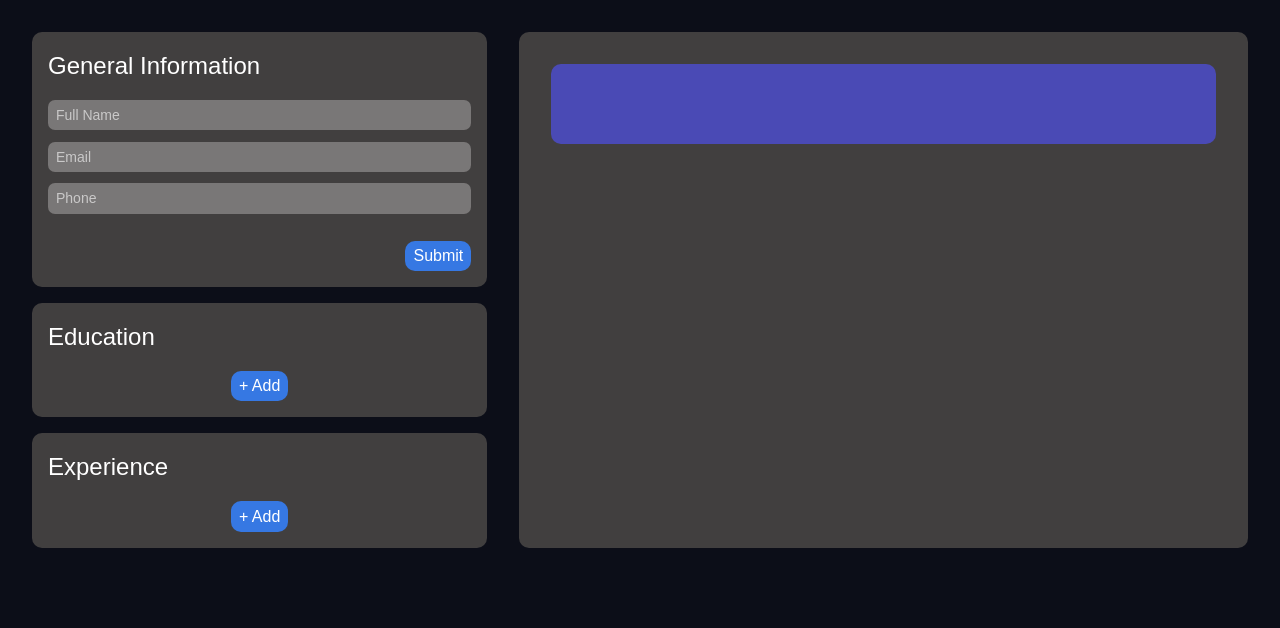
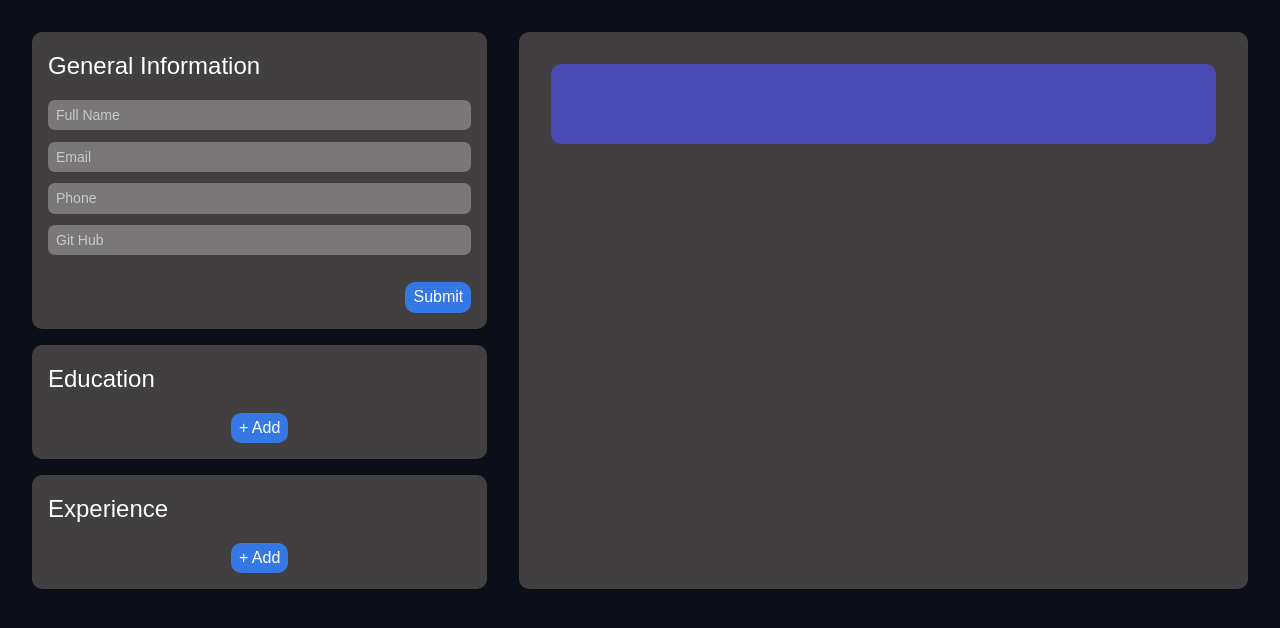
Before and after one commit to PDLIF/react-cv-application-TOP, a React (Vite) app: page / in a window 1280 px wide. Shown: the top 628 px of the page. Built offline with nearby package versions, Linux system fonts and the light colour scheme.

Commit message:
chore: add new input field for github in general info

```diff
--- a/src/components/generalInfo/GeneralInfo.jsx
+++ b/src/components/generalInfo/GeneralInfo.jsx
@@ -56,6 +56,13 @@ function GeneralInfo({
                             value={tempFormData.phone}
                             onChange={handleChange}
                         />
+                        <input
+                            type="text"
+                            name='github'
+                            placeholder='Git Hub'
+                            value={tempFormData.github}
+                            onChange={handleChange}
+                        />
                         <button type='submit'>Submit</button>
                     </form>
                 </>
--- a/src/components/generalInfo/GeneralInfoPrint.jsx
+++ b/src/components/generalInfo/GeneralInfoPrint.jsx
@@ -1,5 +1,5 @@
 
-function GeneralInfoPrint({ fullName, email, phone, adress }) {
+function GeneralInfoPrint({ fullName, email, phone, adress, github }) {
     return(
         <div className="general-info flex br-10">
             <h1 className="name">{fullName}</h1>
@@ -24,6 +24,13 @@ function GeneralInfoPrint({ fullName, email, phone, adress }) {
                         <span>{adress}</span>
                     </div>
                 )}
+
+                {github && (
+                    <div>
+                        <i className="fa-solid fa-location-dot" />
+                        <span>{github}</span>
+                    </div>
+                )}
             </div>
         </div>
     );
--- a/src/components/other/CVPreview.jsx
+++ b/src/components/other/CVPreview.jsx
@@ -7,7 +7,7 @@ import '../../styles/CVPreview.css';
 function CVPreview({ generalInfo, education, experience }) {
     return(
         <div className="cv-preview flex br-10">
-            <GeneralInfoPrint fullName={generalInfo.fullName} email={generalInfo.email} phone={generalInfo.phone} adress={generalInfo.adress} />
+            <GeneralInfoPrint fullName={generalInfo.fullName} email={generalInfo.email} phone={generalInfo.phone} adress={generalInfo.adress} github={generalInfo.github} />
             <EducationPrint education={education} />
             <ExperiencePrint experience={experience} />
         </div>
--- a/src/hooks/useCVData.js
+++ b/src/hooks/useCVData.js
@@ -8,6 +8,7 @@ function useCVData() {
             email: '',
             phone: '',
             adress: '',
+            github: ''
         },
         education: [],
         experience: [],
```
